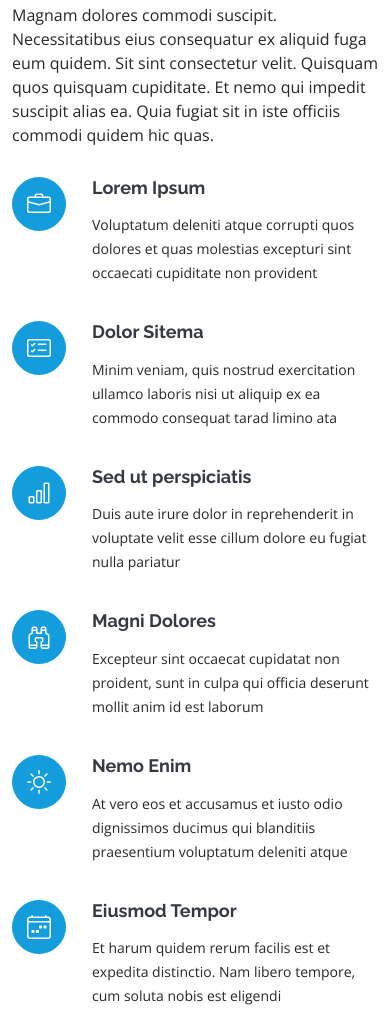
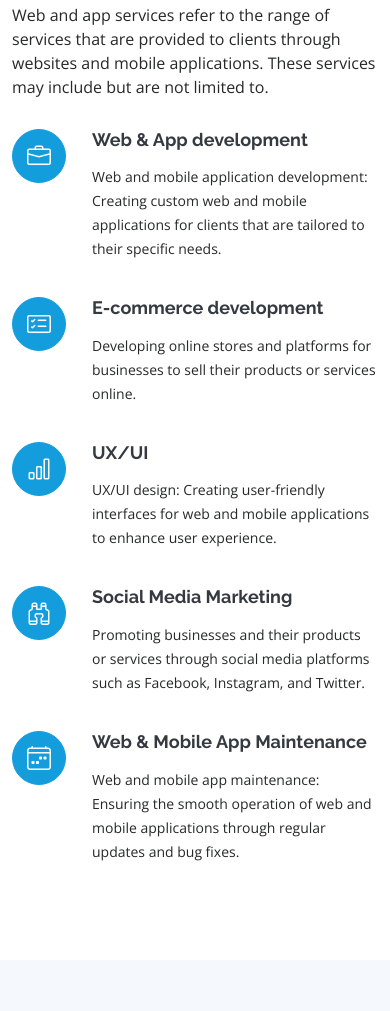
Before and after one commit to sameerbitu0/PortFolio.github.io, a plain HTML site: page index.html in a window 390 px wide. Shown: the part 9599-10610 px from the top of the page. Drawn offline with nearby package versions, Linux system fonts and the light colour scheme.

Commit message:
New Update

```diff
--- a/index.html
+++ b/index.html
@@ -435,58 +435,59 @@
 
         <div class="section-title">
           <h2>Services</h2>
-          <p>Magnam dolores commodi suscipit. Necessitatibus eius consequatur ex aliquid fuga eum quidem. Sit sint consectetur velit. Quisquam quos quisquam cupiditate. Et nemo qui impedit suscipit alias ea. Quia fugiat sit in iste officiis commodi quidem hic quas.</p>
+          <p>Web and app services refer to the range of services that are provided to clients through websites and mobile applications. These services may include but are not limited to.</p>
         </div>
 
         <div class="row">
           <div class="col-lg-4 col-md-6 icon-box" data-aos="fade-up">
             <div class="icon"><i class="bi bi-briefcase"></i></div>
-            <h4 class="title"><a href="">Lorem Ipsum</a></h4>
-            <p class="description">Voluptatum deleniti atque corrupti quos dolores et quas molestias excepturi sint occaecati cupiditate non provident</p>
+            <h4 class="title"><a href="">Web & App development</a></h4>
+            <p class="description">Web and mobile application development: Creating custom web and mobile applications for clients that are tailored to their specific needs.</p>
           </div>
           <div class="col-lg-4 col-md-6 icon-box" data-aos="fade-up" data-aos-delay="100">
             <div class="icon"><i class="bi bi-card-checklist"></i></div>
-            <h4 class="title"><a href="">Dolor Sitema</a></h4>
-            <p class="description">Minim veniam, quis nostrud exercitation ullamco laboris nisi ut aliquip ex ea commodo consequat tarad limino ata</p>
+            <h4 class="title"><a href="">E-commerce development</a></h4>
+            <p class="description">Developing online stores and platforms for businesses to sell their products or services online.</p>
           </div>
           <div class="col-lg-4 col-md-6 icon-box" data-aos="fade-up" data-aos-delay="200">
             <div class="icon"><i class="bi bi-bar-chart"></i></div>
-            <h4 class="title"><a href="">Sed ut perspiciatis</a></h4>
-            <p class="description">Duis aute irure dolor in reprehenderit in voluptate velit esse cillum dolore eu fugiat nulla pariatur</p>
+            <h4 class="title"><a href="">UX/UI</a></h4>
+            <p class="description">UX/UI design: Creating user-friendly interfaces for web and mobile applications to enhance user experience.</p>
           </div>
           <div class="col-lg-4 col-md-6 icon-box" data-aos="fade-up" data-aos-delay="300">
             <div class="icon"><i class="bi bi-binoculars"></i></div>
-            <h4 class="title"><a href="">Magni Dolores</a></h4>
-            <p class="description">Excepteur sint occaecat cupidatat non proident, sunt in culpa qui officia deserunt mollit anim id est laborum</p>
+            <h4 class="title"><a href="">Social Media Marketing</a></h4>
+            <p class="description">Promoting businesses and their products or services through social media platforms such as Facebook, Instagram, and Twitter.</p>
           </div>
-          <div class="col-lg-4 col-md-6 icon-box" data-aos="fade-up" data-aos-delay="400">
+          <!-- <div class="col-lg-4 col-md-6 icon-box" data-aos="fade-up" data-aos-delay="400">
             <div class="icon"><i class="bi bi-brightness-high"></i></div>
             <h4 class="title"><a href="">Nemo Enim</a></h4>
-            <p class="description">At vero eos et accusamus et iusto odio dignissimos ducimus qui blanditiis praesentium voluptatum deleniti atque</p>
-          </div>
+            <p class="description">Content creation: Developing high-quality content such as blog posts, articles, videos, and infographics to attract and engage website visitors.</p>
+          </div> -->
           <div class="col-lg-4 col-md-6 icon-box" data-aos="fade-up" data-aos-delay="500">
             <div class="icon"><i class="bi bi-calendar4-week"></i></div>
-            <h4 class="title"><a href="">Eiusmod Tempor</a></h4>
-            <p class="description">Et harum quidem rerum facilis est et expedita distinctio. Nam libero tempore, cum soluta nobis est eligendi</p>
+            <h4 class="title"><a href="">Web & Mobile App Maintenance</a></h4>
+            <p class="description">Web and mobile app maintenance: Ensuring the smooth operation of web and mobile applications through regular updates and bug fixes.</p>
           </div>
         </div>
 
       </div>
-    </section><!-- End Services Section -->
+    </section>
+    <!-- End Services Section -->
 
     <!-- ======= Testimonials Section ======= -->
-    <section id="testimonials" class="testimonials section-bg">
+     <section id="testimonials" class="testimonials section-bg">
       <div class="container">
 
-        <div class="section-title">
+        <!-- <div class="section-title">
           <h2>Testimonials</h2>
           <p>Magnam dolores commodi suscipit. Necessitatibus eius consequatur ex aliquid fuga eum quidem. Sit sint consectetur velit. Quisquam quos quisquam cupiditate. Et nemo qui impedit suscipit alias ea. Quia fugiat sit in iste officiis commodi quidem hic quas.</p>
-        </div>
+        </div> -->
 
         <div class="testimonials-slider swiper" data-aos="fade-up" data-aos-delay="100">
           <div class="swiper-wrapper">
 
-            <div class="swiper-slide">
+            <!-- <div class="swiper-slide">
               <div class="testimonial-item" data-aos="fade-up">
                 <p>
                   <i class="bx bxs-quote-alt-left quote-icon-left"></i>
@@ -497,9 +498,10 @@
                 <h3>Saul Goodman</h3>
                 <h4>Ceo &amp; Founder</h4>
               </div>
-            </div><!-- End testimonial item -->
+            </div> -->
+            <!-- End testimonial item -->
 
-            <div class="swiper-slide">
+            <!-- <div class="swiper-slide">
               <div class="testimonial-item" data-aos="fade-up" data-aos-delay="100">
                 <p>
                   <i class="bx bxs-quote-alt-left quote-icon-left"></i>
@@ -510,9 +512,9 @@
                 <h3>Sara Wilsson</h3>
                 <h4>Designer</h4>
               </div>
-            </div><!-- End testimonial item -->
-
-            <div class="swiper-slide">
+            </div> -->
+            <!-- End testimonial item -->
+            <!-- <div class="swiper-slide">
               <div class="testimonial-item" data-aos="fade-up" data-aos-delay="200">
                 <p>
                   <i class="bx bxs-quote-alt-left quote-icon-left"></i>
@@ -523,9 +525,10 @@
                 <h3>Jena Karlis</h3>
                 <h4>Store Owner</h4>
               </div>
-            </div><!-- End testimonial item -->
+            </div> -->
+            <!-- End testimonial item -->
 
-            <div class="swiper-slide">
+            <!-- <div class="swiper-slide">
               <div class="testimonial-item" data-aos="fade-up" data-aos-delay="300">
                 <p>
                   <i class="bx bxs-quote-alt-left quote-icon-left"></i>
@@ -536,9 +539,10 @@
                 <h3>Matt Brandon</h3>
                 <h4>Freelancer</h4>
               </div>
-            </div><!-- End testimonial item -->
+            </div> -->
+            <!-- End testimonial item -->
 
-            <div class="swiper-slide">
+            <!-- <div class="swiper-slide">
               <div class="testimonial-item" data-aos="fade-up" data-aos-delay="400">
                 <p>
                   <i class="bx bxs-quote-alt-left quote-icon-left"></i>
@@ -549,14 +553,14 @@
                 <h3>John Larson</h3>
                 <h4>Entrepreneur</h4>
               </div>
-            </div><!-- End testimonial item -->
-
+            </div> -->
+            <!-- End testimonial item -->
           </div>
           <div class="swiper-pagination"></div>
         </div>
-
       </div>
-    </section><!-- End Testimonials Section -->
+    </section>
+    <!-- End Testimonials Section -->
 
     <!-- ======= Contact Section ======= -->
     <section id="contact" class="contact">
@@ -635,9 +639,9 @@
       <div class="credits">
         Designed by <a href="#about">Sameer Lakhani</a>
       </div>
-      <div class="copyright">
+      <!-- <div class="copyright">
         &copy; Copyright <strong><span>Portfolio</span></strong>
-      </div>
+      </div> -->
     </div>
   </footer><!-- End  Footer -->
 
```
